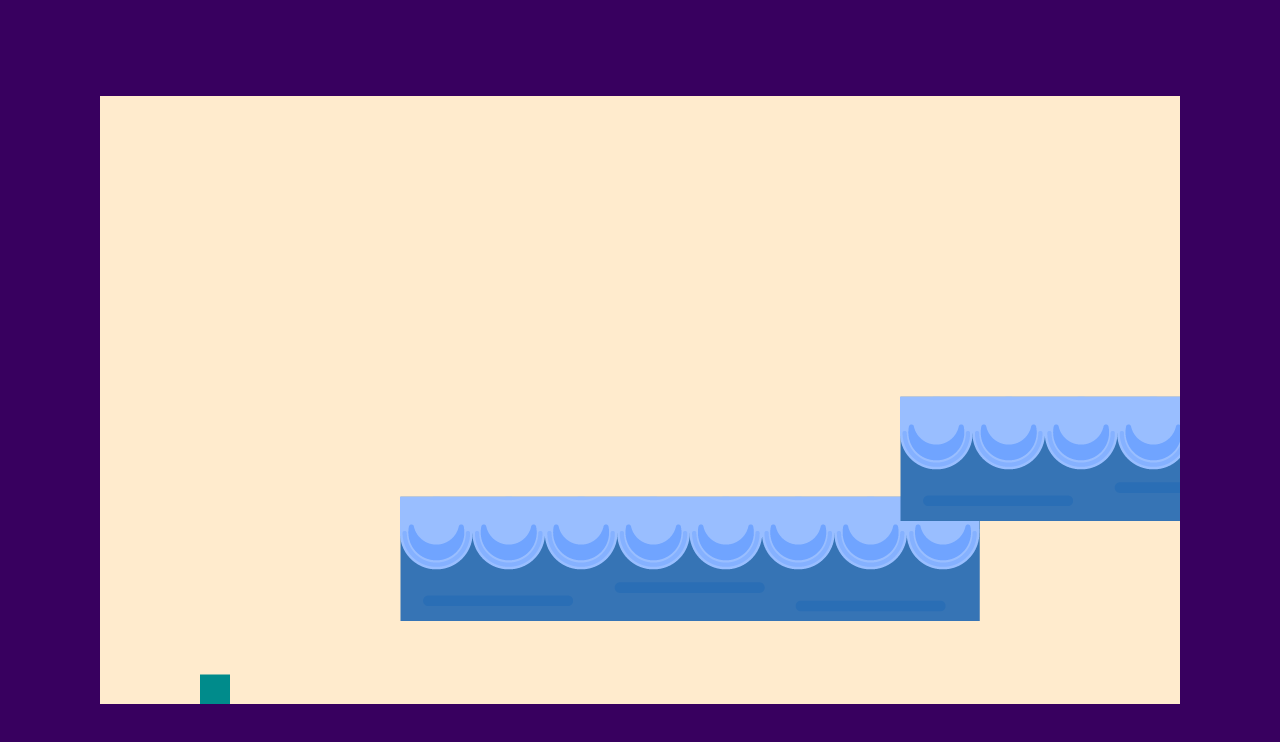
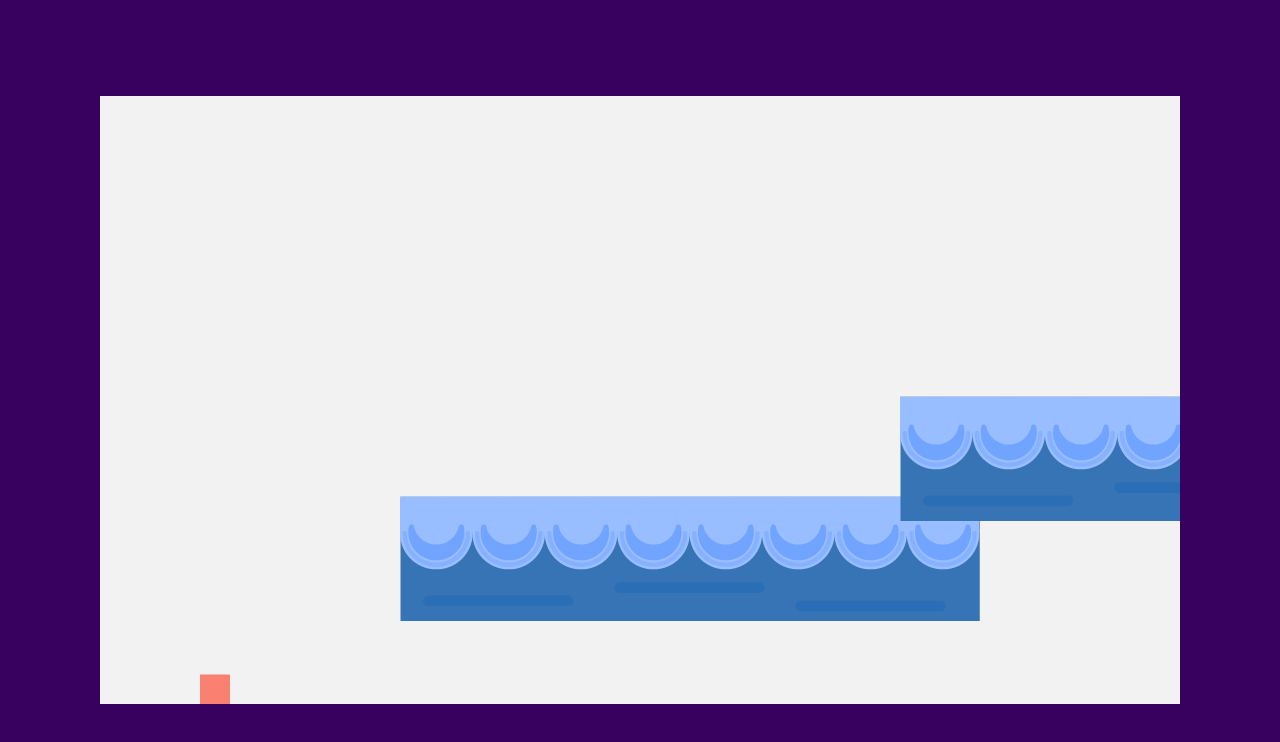
Before and after one commit to mareadelmar/marito-game, a website built with Vite: page index.html in a window 1280 px wide. Built offline with nearby package versions, Linux system fonts and the light colour scheme.

Commit message:
Style fix

```diff
--- a/main.js
+++ b/main.js
@@ -71,7 +71,7 @@ class Player {
 	}
 
 	draw() {
-		c.fillStyle = "darkcyan";
+		c.fillStyle = "salmon";
 		c.fillRect(this.position.x, this.position.y, this.width, this.height);
 	}
 
@@ -122,7 +122,8 @@ const platforms = [
 //función animation loop
 function animate() {
 	requestAnimationFrame(animate);
-	c.clearRect(0, 0, canvas.width, canvas.height);
+	c.fillStyle = "#f2f2f2";
+	c.fillRect(0, 0, canvas.width, canvas.height);
 
 	platforms.forEach(platform => {
 		platform.draw();
@@ -155,8 +156,6 @@ function animate() {
 		}
 	}
 
-	console.log("scrollPosition -->", scrollPosition);
-
 	platforms.forEach(platform => {
 		// controlar la coalisión de player y plataforma (object collision detection)
 		const playerBottomSide = player.position.y + player.height;
--- a/style.css
+++ b/style.css
@@ -7,8 +7,8 @@ body {
 	align-items: center;
 }
 
-canvas {
+/* canvas {
 	background-color: blanchedalmond;
 	width: 1080px;
 	height: 608px;
-}
+} */
```
